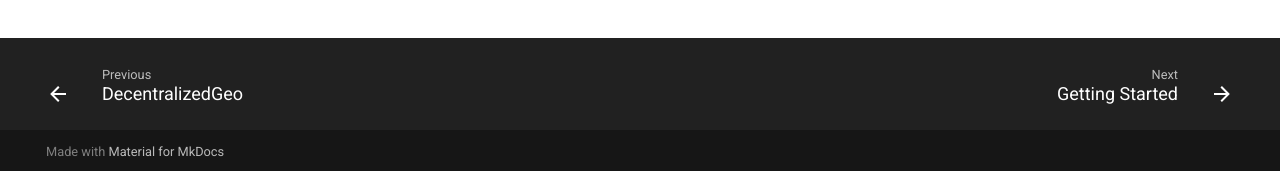
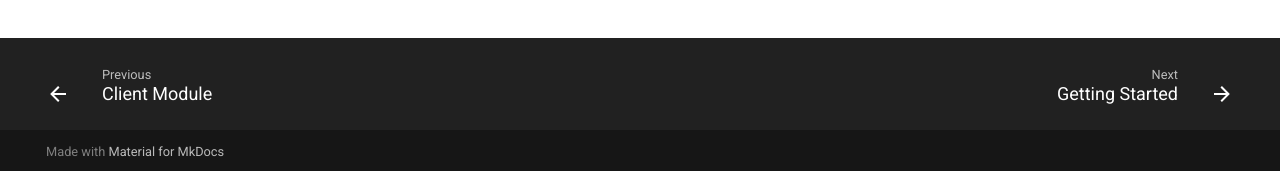
Before and after one commit to DecentralizedGeo/DecentralizedGeo-hub, an MkDocs documentation site: the page built from docs/ecosystem/web3-geospatial-dashboard/index.md, in a window 1280 px wide and 1357 px high. Shown: the part 1183-1354 px from the top of the window. Built offline with MkDocs 1.6.1 and Material for MkDocs 9.7.7, drawn with Linux system fonts in a browser that asks for light colours; some of the changed lines change nothing that is shown.

Commit message:
Added reference sections for ipfs-stac library

```diff
--- a/mkdocs.yaml
+++ b/mkdocs.yaml
@@ -57,7 +57,12 @@
 nav: # Navigation links
   - DecentralizedGeo: index.md # Home page
   - ipfs-stac:
-      - Introduction: https://decentralizedgeo.github.io/ipfs-stac/
+      - Introduction: ./ecosystem/ipfs-stac/index.md
+      - How-to-Guides:
+          - Examples: ./ecosystem/ipfs-stac/examples.md
+          - How to Install: ./ecosystem/ipfs-stac/how-to-install.md
+      - Reference:
+          - Client Module: ./ecosystem/ipfs-stac/client.md
   - Web3 Geo-Dashboard:
       - Introduction: ./ecosystem/web3-geospatial-dashboard/index.md
       - Getting Started: ./ecosystem/web3-geospatial-dashboard/getting-started.md
```
